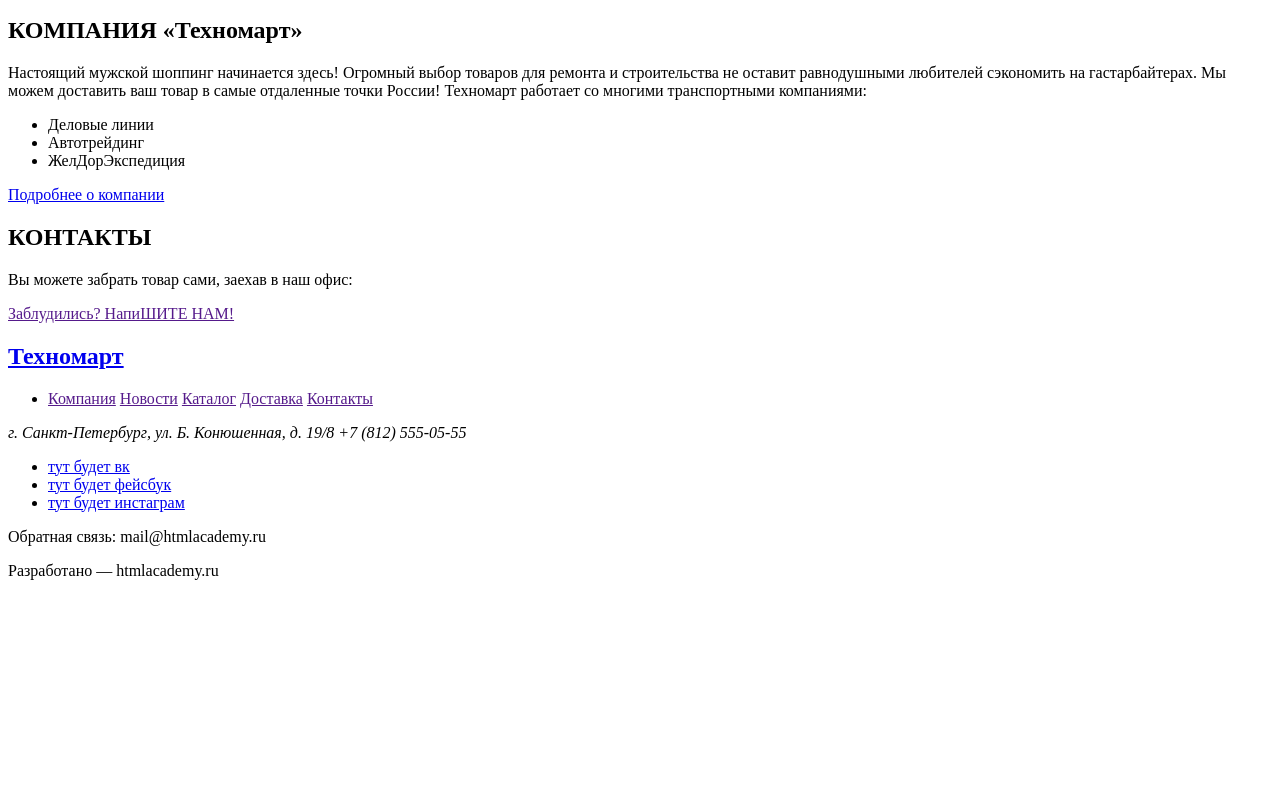
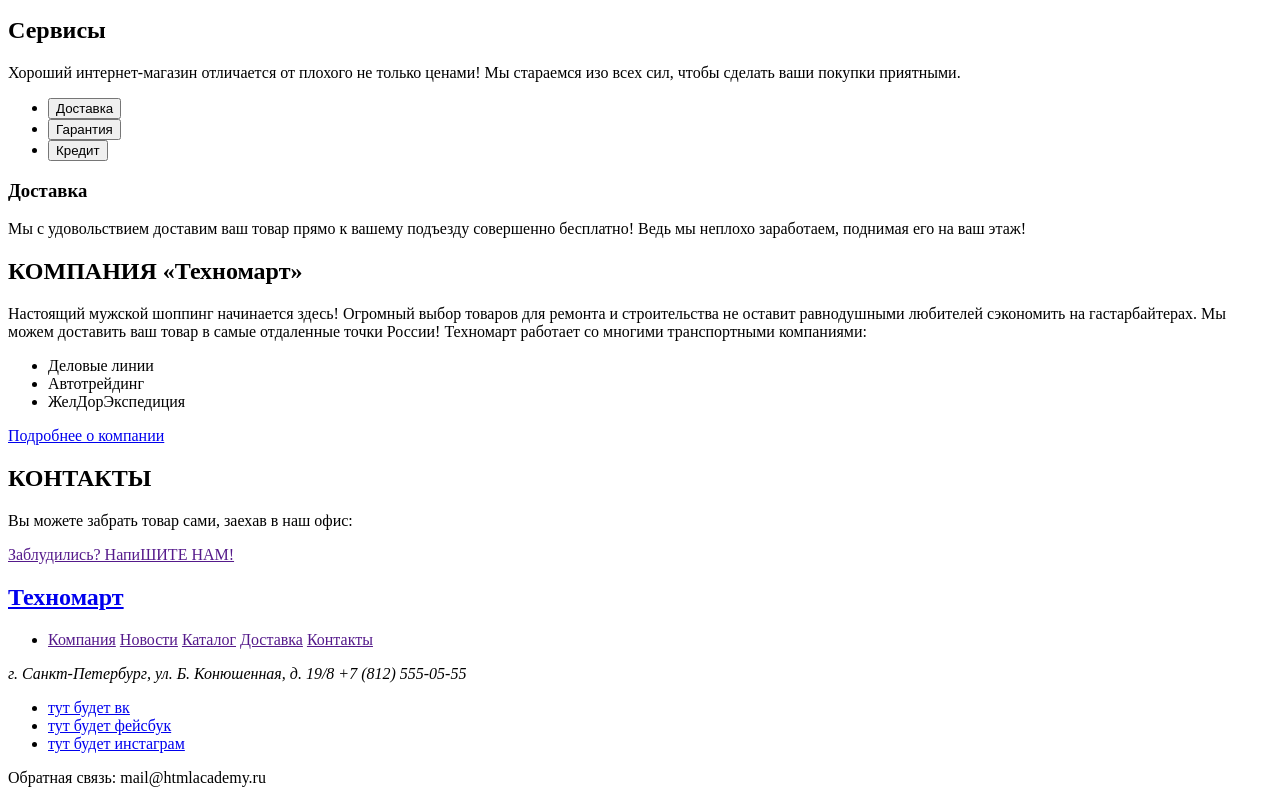
Before and after one commit to Nelly20/919923-technomart-28, a plain HTML site: page index.html in a window 1280 px wide. Shown: the part 1783-2583 px from the top of the page. Before the commit the page ends 2379 px from the top, so only its background shows below. Drawn offline with Linux system fonts and the light colour scheme.

Commit message:
Update index.html

```diff
--- a/index.html
+++ b/index.html
@@ -162,6 +162,26 @@
     	</section>
 
     	<section>
+    		<h2>Сервисы</h2>
+    		<p>Хороший интернет-магазин отличается от плохого не только ценами!
+Мы стараемся изо всех сил, чтобы сделать ваши покупки приятными.</p>
+
+			<div>
+				<ul>
+					<li><button>Доставка</button></li>
+					<li><button>Гарантия</button></li>
+					<li><button>Кредит</button></li>
+				</ul>
+
+				<h3>Доставка</h3>
+				<p>Мы с удовольствием доставим ваш товар прямо
+к вашему подъезду совершенно бесплатно!
+Ведь мы неплохо заработаем,
+поднимая его на ваш этаж!</p>
+			</div>
+    	</section>
+
+    	<section>
     		<div>
     			<h2>КОМПАНИЯ «Техномарт»</h2>
 	    		<p>Настоящий мужской шоппинг начинается здесь! Огромный выбор товаров для ремонта и строительства не оставит равнодушными любителей сэкономить на гастарбайтерах.
```
